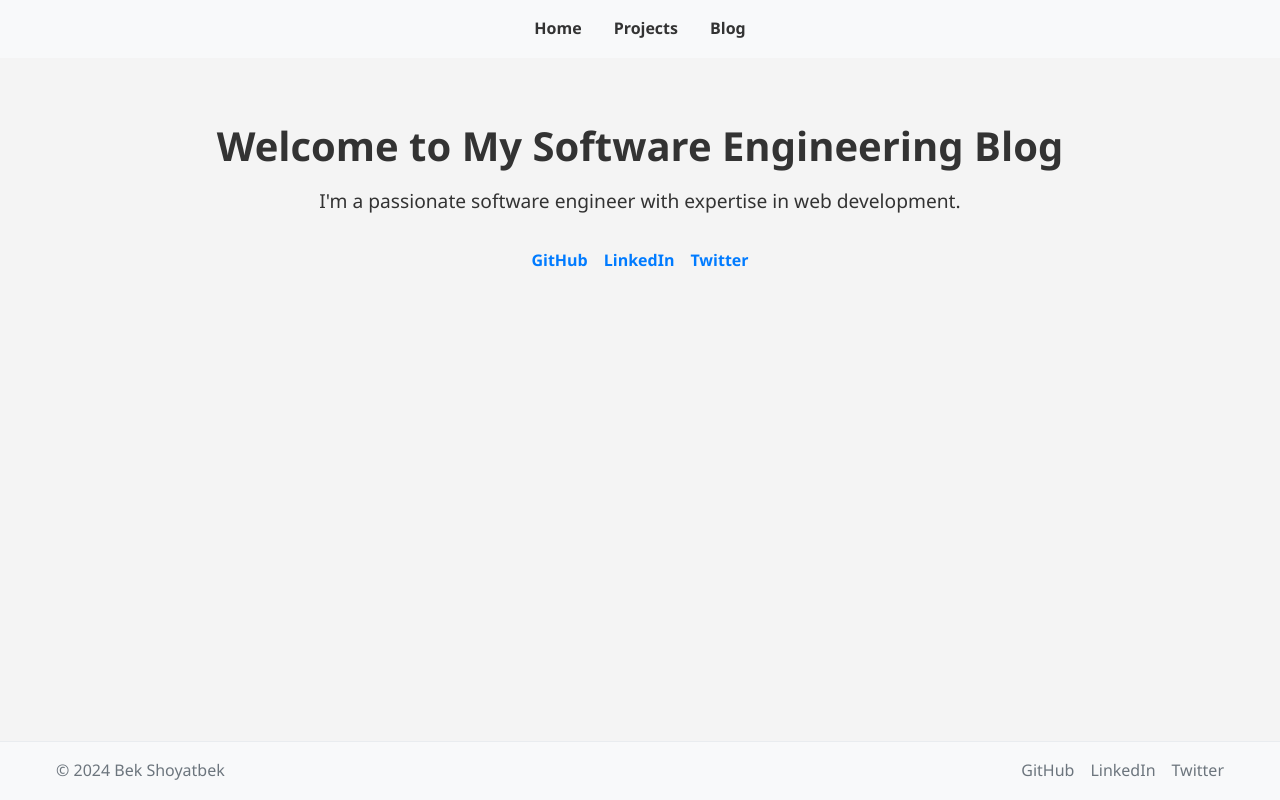
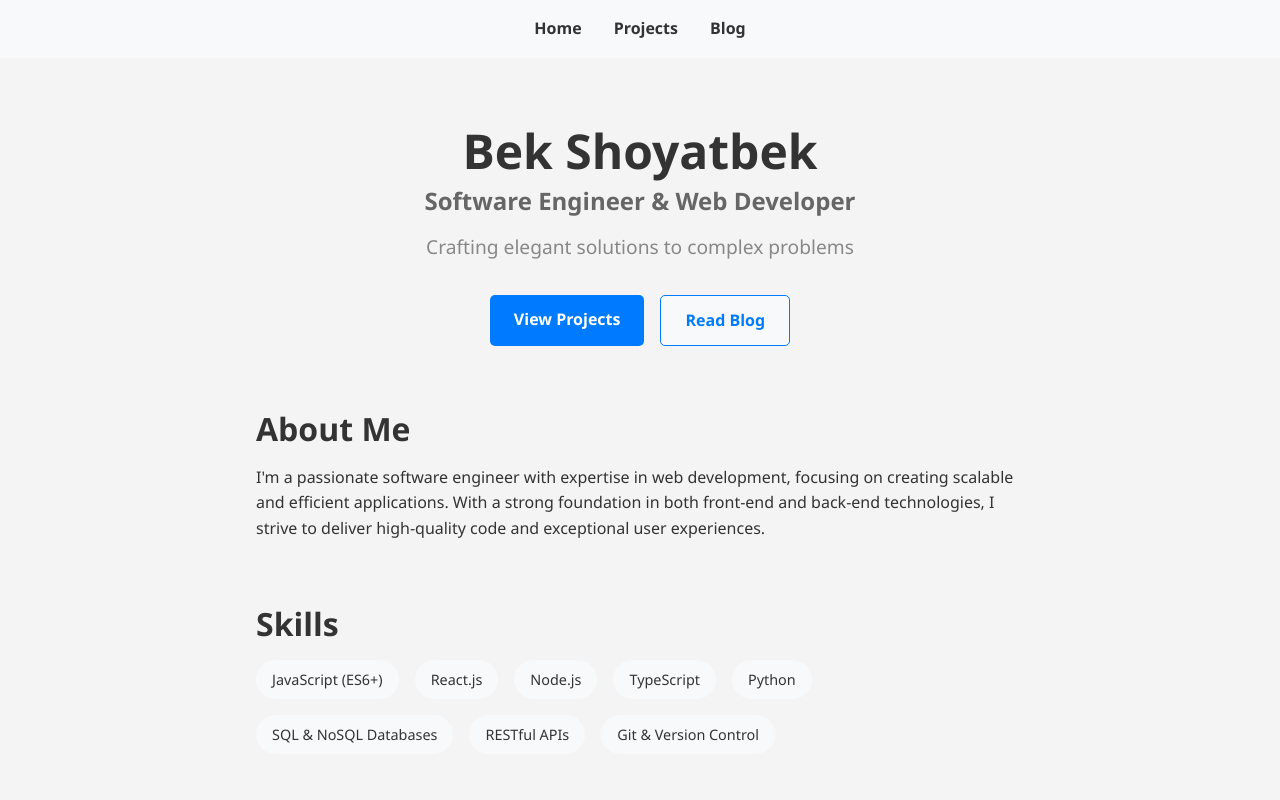
Before and after one commit to bek-shoyatbek/beksh.uz-ui, a React (Vite) app: page / in a window 1280 px wide. Shown: the top 800 px of the page. Built offline with nearby package versions, Linux system fonts and the light colour scheme.

Commit message:
feat: main page completed

```diff
--- a/src/pages/Main.tsx
+++ b/src/pages/Main.tsx
@@ -1,16 +1,48 @@
 import React from 'react';
+import { Link } from 'react-router-dom';
 import styles from '../styles/Main.module.css';
 
 const Main: React.FC = () => {
   return (
     <div className={styles.main}>
-      <h1>Welcome to My Software Engineering Blog</h1>
-      <p>I'm a passionate software engineer with expertise in web development.</p>
-      <div className={styles.socialLinks}>
-        <a href="https://github.com/bek-shoyatbek" target="_blank" rel="noopener noreferrer">GitHub</a>
-        <a href="https://linkedin.com/in/bek-shoyatbek" target="_blank" rel="noopener noreferrer">LinkedIn</a>
-        <a href="https://twitter.com/bek-shoyatbek" target="_blank" rel="noopener noreferrer">Twitter</a>
-      </div>
+      <section className={styles.hero}>
+        <h1>Bek Shoyatbek</h1>
+        <h2>Software Engineer & Web Developer</h2>
+        <p>Crafting elegant solutions to complex problems</p>
+        <div className={styles.cta}>
+          <Link to="/projects" className={styles.primaryBtn}>View Projects</Link>
+          <Link to="/blog" className={styles.secondaryBtn}>Read Blog</Link>
+        </div>
+      </section>
+
+      <section className={styles.about}>
+        <h2>About Me</h2>
+        <p>I'm a passionate software engineer with expertise in web development, focusing on creating scalable and efficient applications. With a strong foundation in both front-end and back-end technologies, I strive to deliver high-quality code and exceptional user experiences.</p>
+      </section>
+
+      <section className={styles.skills}>
+        <h2>Skills</h2>
+        <ul>
+          <li>JavaScript (ES6+)</li>
+          <li>React.js</li>
+          <li>Node.js</li>
+          <li>TypeScript</li>
+          <li>Python</li>
+          <li>SQL & NoSQL Databases</li>
+          <li>RESTful APIs</li>
+          <li>Git & Version Control</li>
+        </ul>
+      </section>
+
+      <section className={styles.contact}>
+        <h2>Get in Touch</h2>
+        <p>I'm always open to new opportunities and collaborations. Feel free to reach out!</p>
+        <div className={styles.socialLinks}>
+          <a href="https://github.com/bek-shoyatbek" target="_blank" rel="noopener noreferrer">GitHub</a>
+          <a href="https://linkedin.com/in/bek-shoyatbek" target="_blank" rel="noopener noreferrer">LinkedIn</a>
+          <a href="https://twitter.com/bek-shoyatbek" target="_blank" rel="noopener noreferrer">Twitter</a>
+        </div>
+      </section>
     </div>
   );
 };
--- a/src/styles/Main.module.css
+++ b/src/styles/Main.module.css
@@ -1,30 +1,119 @@
 .main {
-    text-align: center;
-    padding: 2rem;
+    max-width: 800px;
+    margin: 0 auto;
+    padding: 2rem 1rem;
   }
 
-  .main h1 {
-    font-size: 2.5rem;
+  .hero {
+    text-align: center;
+    margin-bottom: 4rem;
+  }
+
+  .hero h1 {
+    font-size: 3rem;
+    margin-bottom: 0.5rem;
+    color: #333;
+  }
+
+  .hero h2 {
+    font-size: 1.5rem;
+    color: #666;
     margin-bottom: 1rem;
   }
 
-  .main p {
+  .hero p {
     font-size: 1.2rem;
+    color: #888;
     margin-bottom: 2rem;
+  }
+
+  .cta {
+    display: flex;
+    justify-content: center;
+    gap: 1rem;
+  }
+
+  .primaryBtn, .secondaryBtn {
+    padding: 0.75rem 1.5rem;
+    border-radius: 5px;
+    text-decoration: none;
+    font-weight: bold;
+    transition: background-color 0.3s ease;
+  }
+
+  .primaryBtn {
+    background-color: #007bff;
+    color: white;
+  }
+
+  .primaryBtn:hover {
+    background-color: #0056b3;
+  }
+
+  .secondaryBtn {
+    background-color: #f8f9fa;
+    color: #007bff;
+    border: 1px solid #007bff;
+  }
+
+  .secondaryBtn:hover {
+    background-color: #e2e6ea;
+  }
+
+  .about, .skills, .contact {
+    margin-bottom: 4rem;
+  }
+
+  .about h2, .skills h2, .contact h2 {
+    font-size: 2rem;
+    color: #333;
+    margin-bottom: 1rem;
+  }
+
+  .skills ul {
+    display: flex;
+    flex-wrap: wrap;
+    gap: 1rem;
+    list-style-type: none;
+    padding: 0;
+  }
+
+  .skills li {
+    background-color: #f8f9fa;
+    color: #333;
+    padding: 0.5rem 1rem;
+    border-radius: 20px;
+    font-size: 0.9rem;
   }
 
   .socialLinks {
     display: flex;
     justify-content: center;
     gap: 1rem;
+    margin-top: 1rem;
   }
 
   .socialLinks a {
     color: #007bff;
     text-decoration: none;
     font-weight: bold;
+    transition: color 0.3s ease;
   }
 
   .socialLinks a:hover {
-    text-decoration: underline;
+    color: #0056b3;
   }
+
+  @media (max-width: 600px) {
+    .hero h1 {
+      font-size: 2.5rem;
+    }
+
+    .hero h2 {
+      font-size: 1.2rem;
+    }
+
+    .cta {
+      flex-direction: column;
+    }
+  }
```
